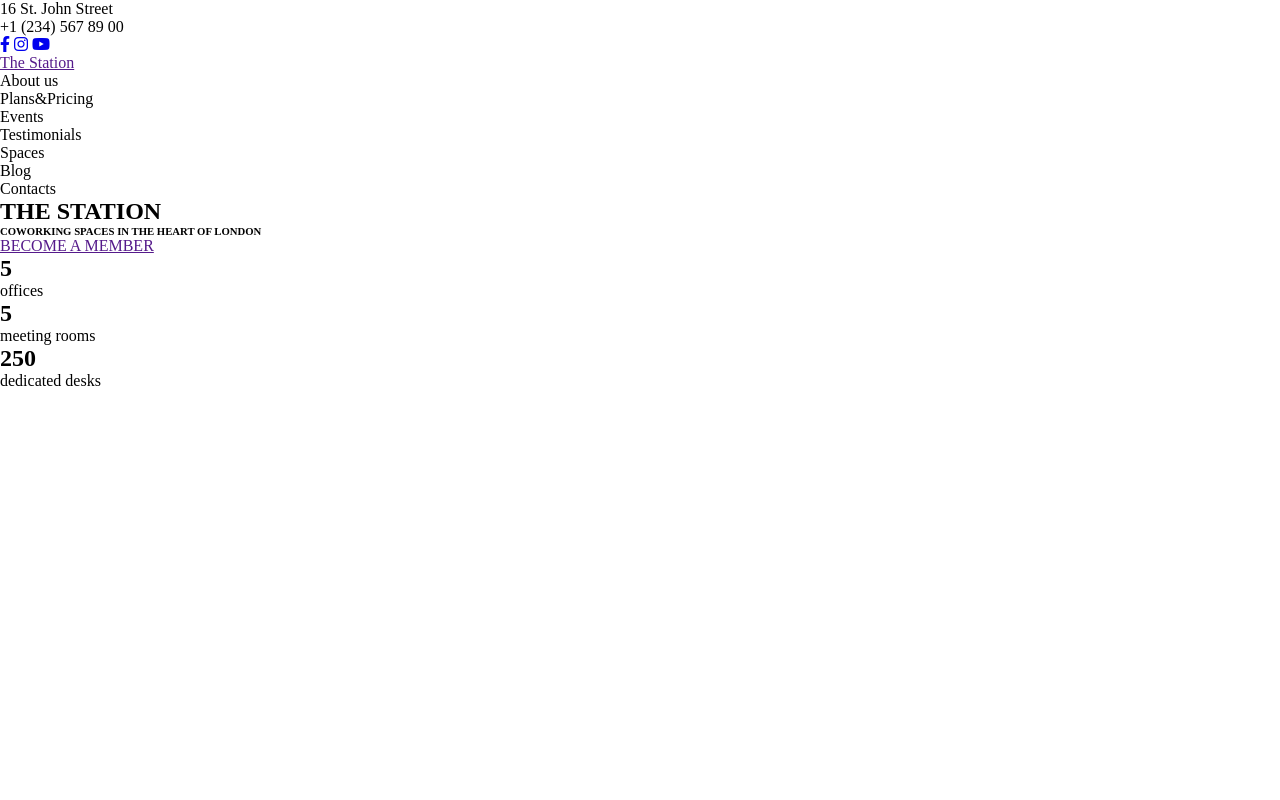
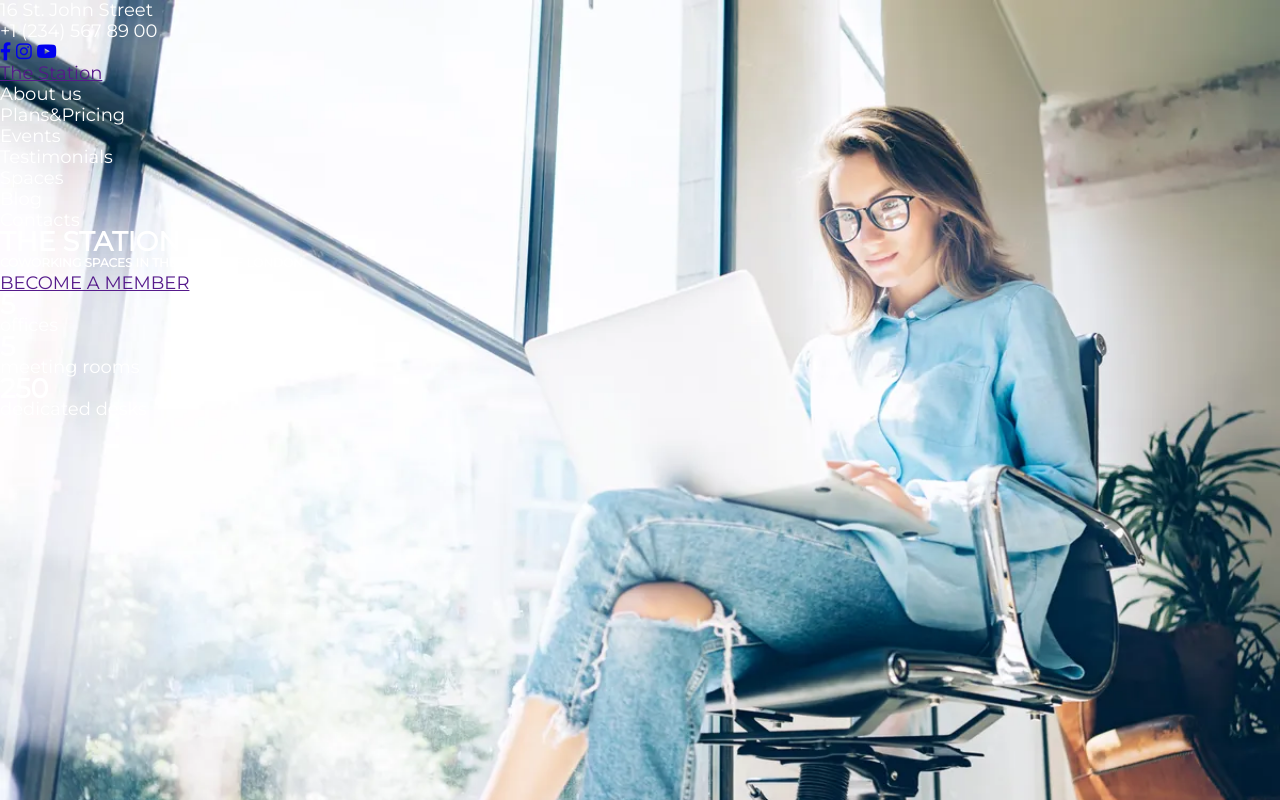
Before and after one commit to SerhiyPetelin/Coworking-website, a plain HTML site: page index.html in a window 1280 px wide. Drawn offline with Linux system fonts and the light colour scheme.

Commit message:
Add styles to header

```diff
--- a/css/style.css
+++ b/css/style.css
@@ -28,7 +28,23 @@ img {
 
 .special-divider {
     border: none;
-    background-color: var(--paragraph-secondary-dark);
+    background-color: var(--button-bg-color);
     height: 1px;
     width: 30%;
 }
+
+body{
+    color: #fff;
+    font-family: 'Montserrat', sans-serif;
+    font-weight: 400;
+    font-size: 18px;
+    line-height: 21px;
+}
+
+.header {
+    background-image: url(../img/header_bg.webp);
+    height: 100vh;
+    background-repeat: no-repeat;
+    background-size: cover;
+    position: relative;
+}
```
